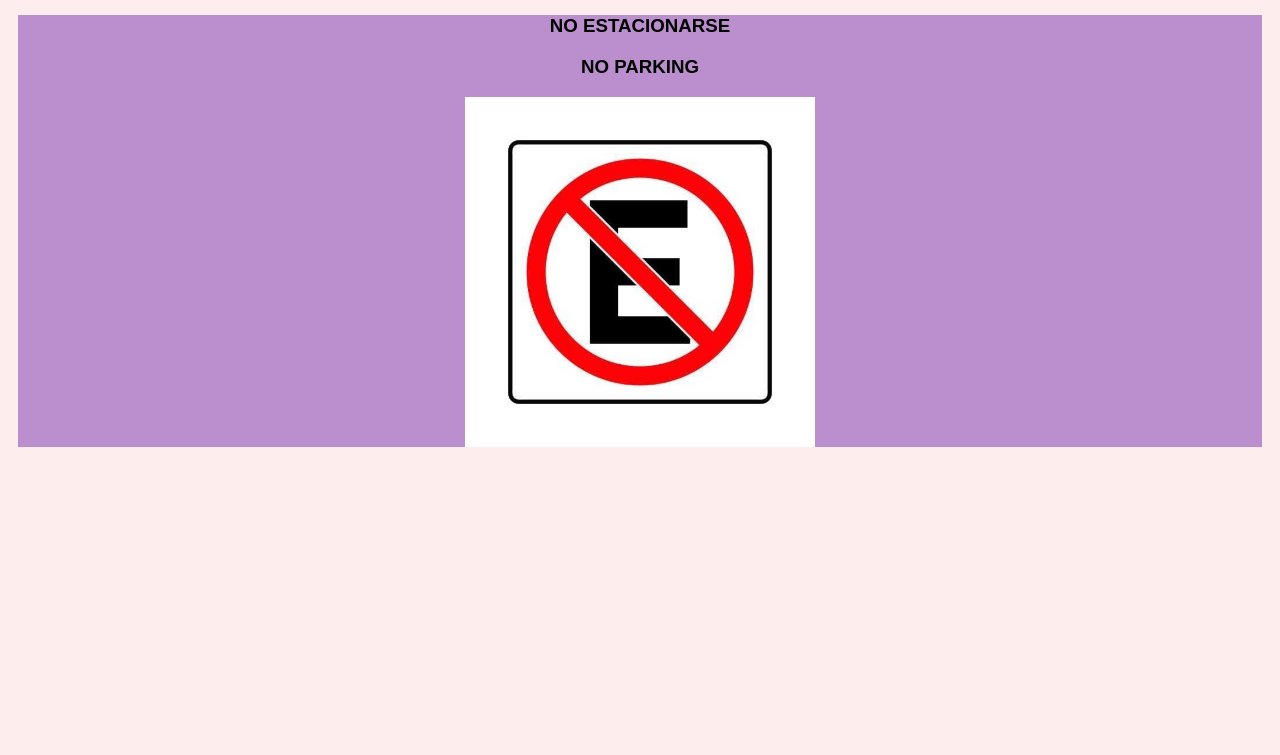
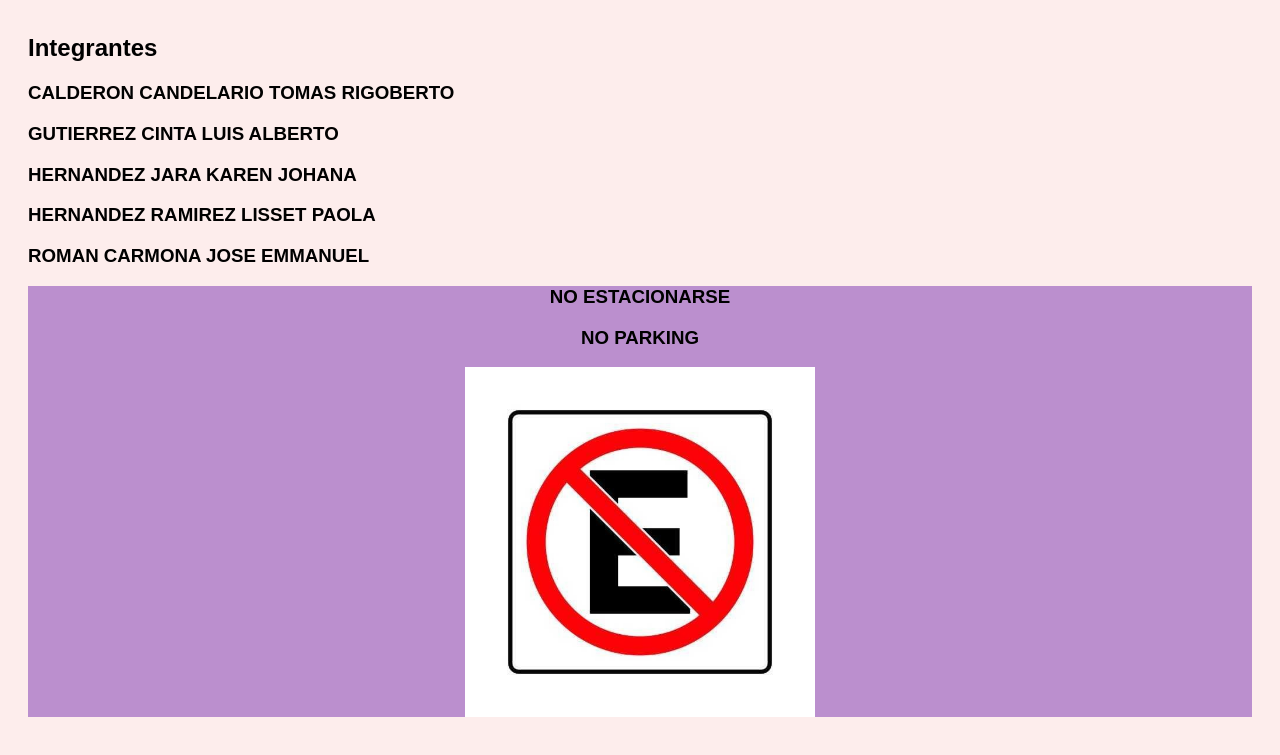
Before and after one commit to 0109jose/culturavial, a plain HTML site: page index.html in a window 1280 px wide. Shown: the part 4156-4911 px from the top of the page. Before the commit the page ends 4637 px from the top, so only its background shows below. Drawn offline with Linux system fonts and the light colour scheme.

Commit message:
Update index.html

```diff
--- a/index.html
+++ b/index.html
@@ -83,6 +83,19 @@
                     <h3>NO OVERTAKING</h3>
                     <img src="no rebasar.jpeg" width="350" height="350" alt="Rebasar">
                 </li>
+		     <section id="integrantes">
+            <h2>Integrantes</h2>
+            <ul>
+                <li id="integrantes">
+                    <h3>CALDERON CANDELARIO TOMAS RIGOBERTO</h3>
+                    <h3>GUTIERREZ CINTA LUIS ALBERTO</h3>
+                    <h3>HERNANDEZ JARA KAREN JOHANA</h3>
+                     <h3>HERNANDEZ RAMIREZ LISSET PAOLA</h3>
+                      <h3>ROMAN CARMONA JOSE EMMANUEL</h3>
+
+
+
+                </li>
 
                  <li id="Estacionarse">
                     <h3>NO ESTACIONARSE</h3>
```
